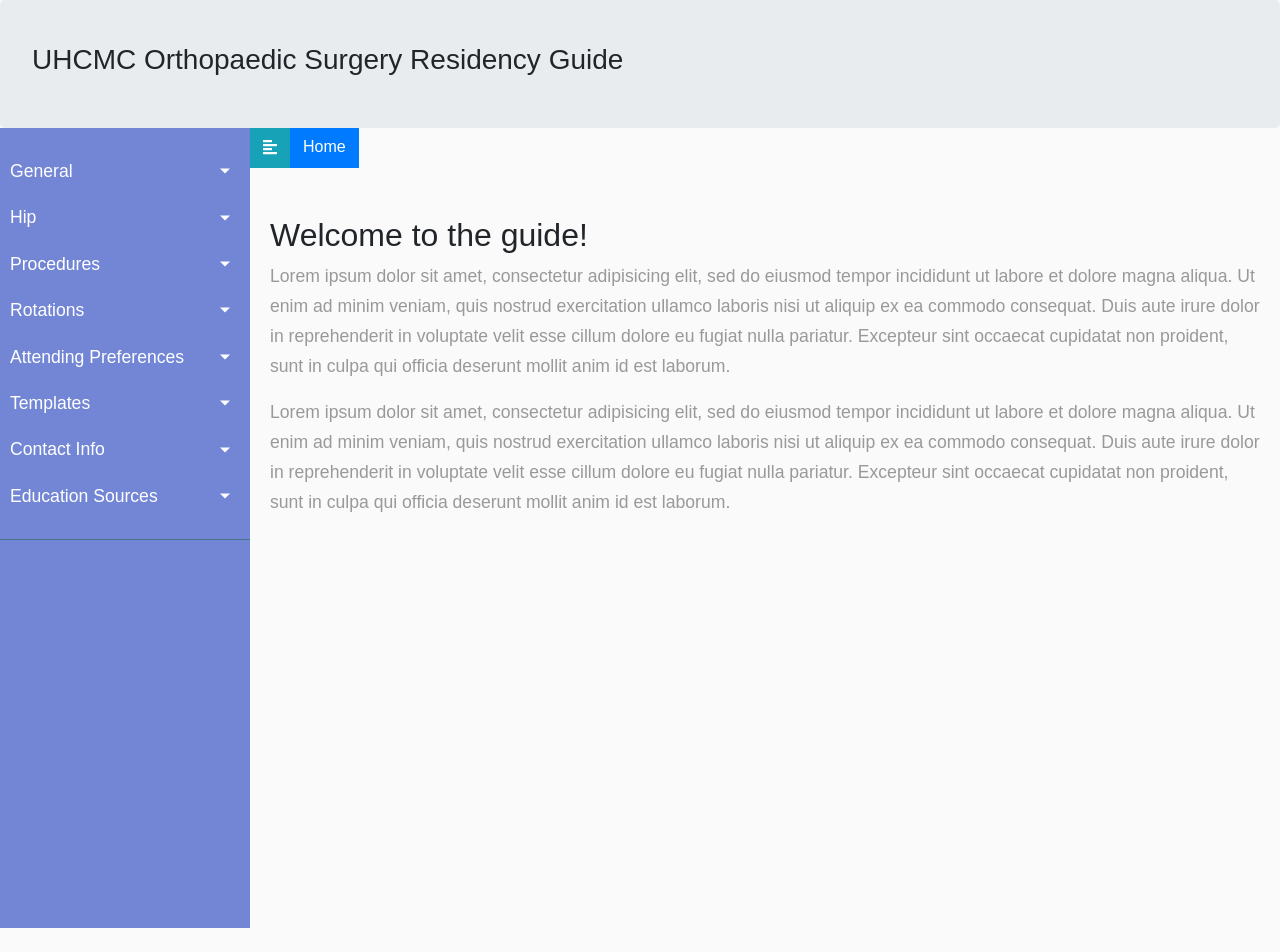
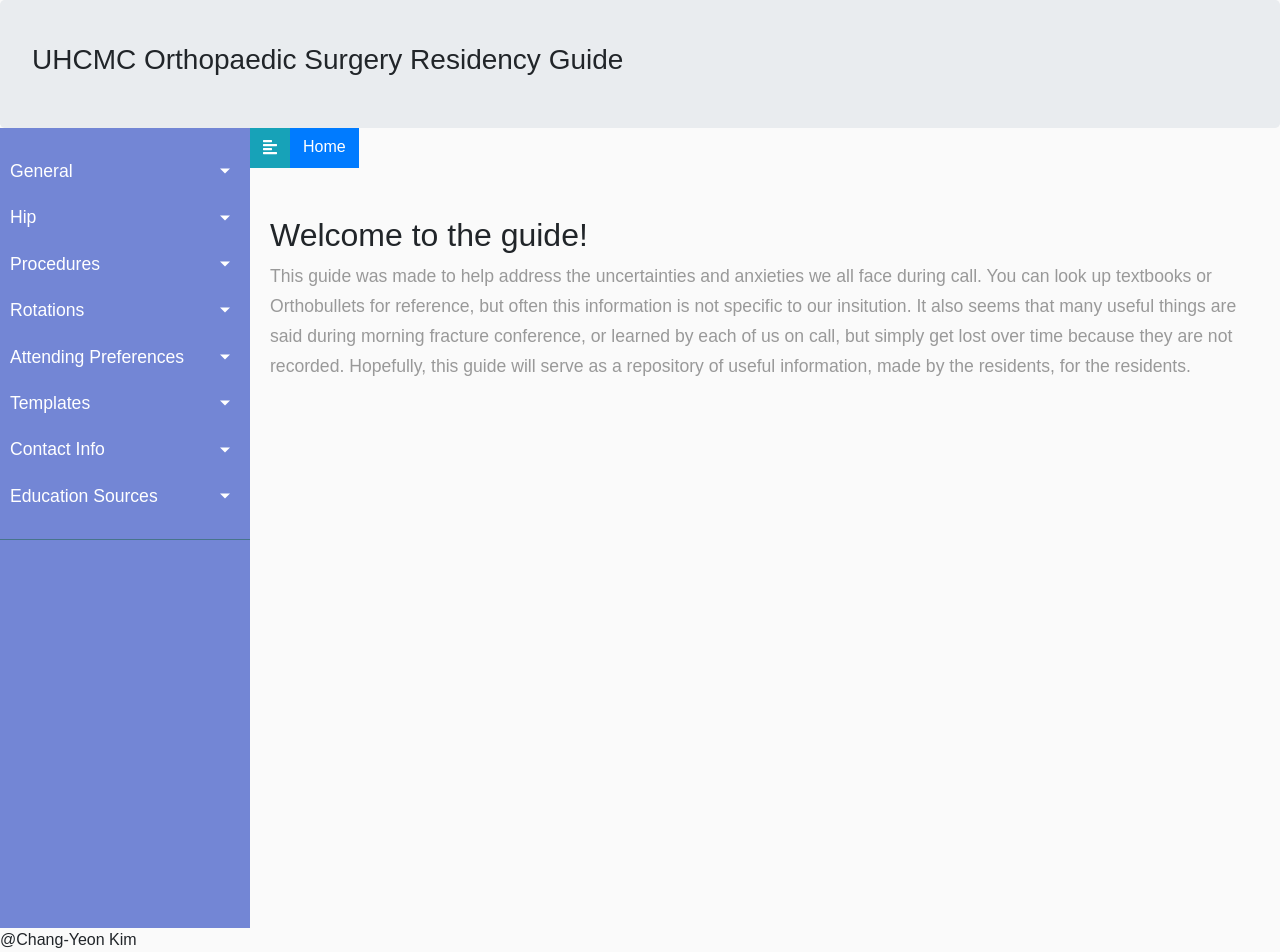
Before and after one commit to coreankim/my-first-blog, a Django app: page / in a window 1280 px wide. Before the commit the page ends 928 px from the top, so only its background shows below. Run offline with Django 3.2, Linux system fonts and the light colour scheme; data comes from the database, SQL or seed files in the repository; some libraries are stand-ins or nearby versions.

Commit message:
Working!

```diff
--- a/blog/templates/blog/base.html
+++ b/blog/templates/blog/base.html
@@ -38,8 +38,8 @@
                 </li>
 
                 <li>
-                    <a href="#Procedure" data-toggle="collapse" aria-expanded="false" class="dropdown-toggle">Procedures</a>
-                    <ul class="collapse list-unstyled" id="Procedure"></ul>
+                    <a href="#Procedures" data-toggle="collapse" aria-expanded="false" class="dropdown-toggle">Procedures</a>
+                    <ul class="collapse list-unstyled" id="Procedures"></ul>
                 </li>
 
                 <li>
@@ -84,9 +84,11 @@
 
             {% block content %}
                 <h2>Welcome to the guide!</h2>
-                <p>Lorem ipsum dolor sit amet, consectetur adipisicing elit, sed do eiusmod tempor incididunt ut labore et dolore magna aliqua. Ut enim ad minim veniam, quis nostrud exercitation ullamco laboris nisi ut aliquip ex ea commodo consequat. Duis aute irure dolor in reprehenderit in voluptate velit esse cillum dolore eu fugiat nulla pariatur. Excepteur sint occaecat cupidatat non proident, sunt in culpa qui officia deserunt mollit anim id est laborum.</p>
-                <p>Lorem ipsum dolor sit amet, consectetur adipisicing elit, sed do eiusmod tempor incididunt ut labore et dolore magna aliqua. Ut enim ad minim veniam, quis nostrud exercitation ullamco laboris nisi ut aliquip ex ea commodo consequat. Duis aute irure dolor in reprehenderit in voluptate velit esse cillum dolore eu fugiat nulla pariatur. Excepteur sint occaecat cupidatat non proident, sunt in culpa qui officia deserunt mollit anim id est laborum.</p>
-                {% endblock %}
+                <p>This guide was made to help address the uncertainties and anxieties we all face during call. You can look up textbooks
+                or Orthobullets for reference, but often this information is not specific to our insitution. It also seems that many useful things
+                are said during morning fracture conference, or learned by each of us on call, but simply get lost over time because they are not
+                recorded. Hopefully, this guide will serve as a repository of useful information, made by the residents, for the residents.</p>
+            {% endblock %}
         </div>
     </div>
 
@@ -101,4 +103,6 @@
 
 </body>
 
+<footer>@Chang-Yeon Kim</footer>
+
 </html>
```
Also changed, not shown: plans.json (+3 -3 lines).
